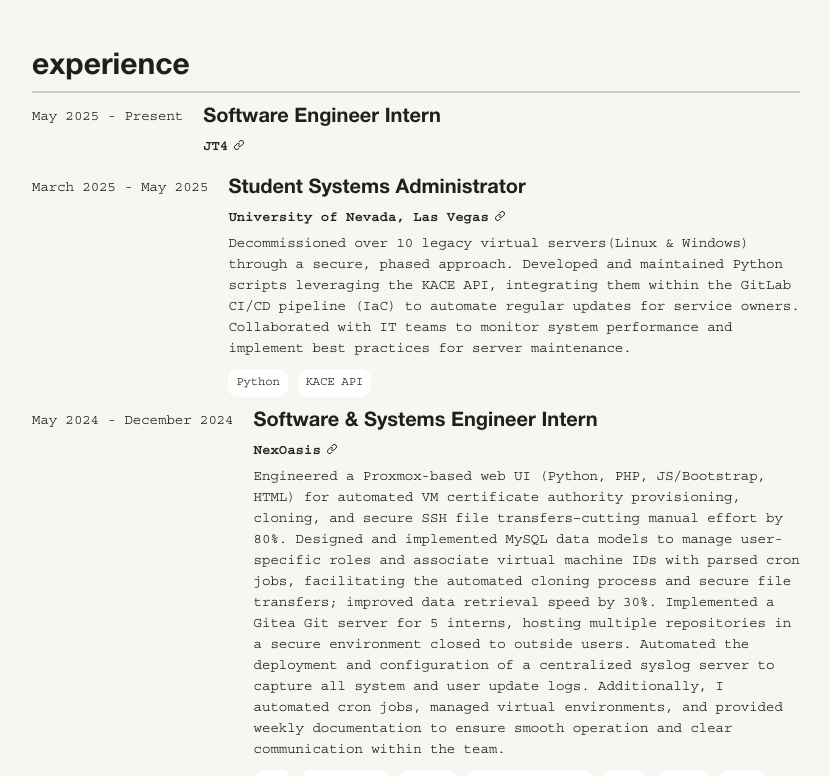
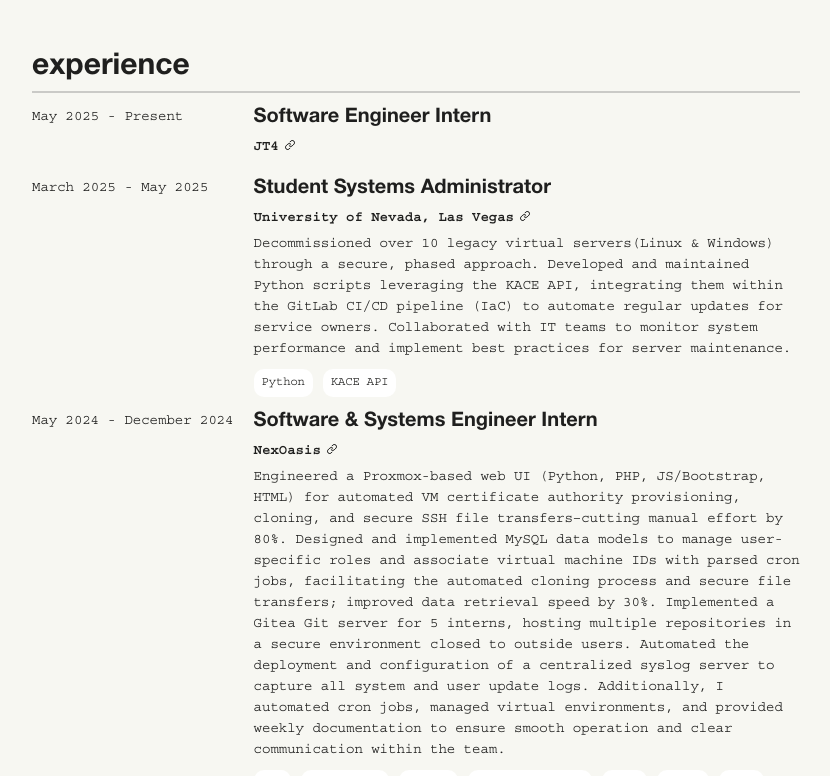
Before and after one commit to jimmydagumjr/portfolio, a React (Vite) app: page / in a window 1280 px wide. Shown: the part 798-1574 px from the top of the page, without its empty margins (224-1054 px from the left). Built offline with nearby package versions, Linux system fonts and the light colour scheme.

Commit message:
update resume date alignment

```diff
--- a/src/assets/css/Experience.module.css
+++ b/src/assets/css/Experience.module.css
@@ -16,12 +16,14 @@ ol {
   display: flex;
   margin-bottom: 1rem;
   gap: 2rem;
+  align-items: flex-start;
 }
 
 .expDate {
   font-family: "Courier";
   margin-top: 0.5rem;
   margin-bottom: 0;
+  flex: 0 0 24ch;
 }
 
 .rightWrapper {
```
